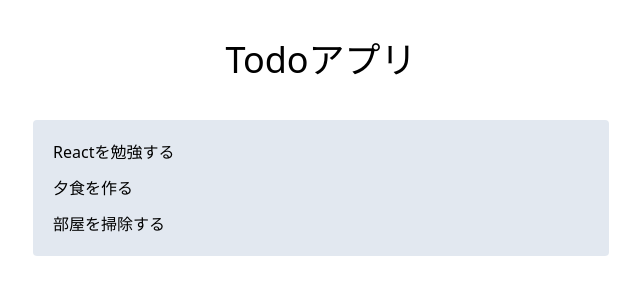
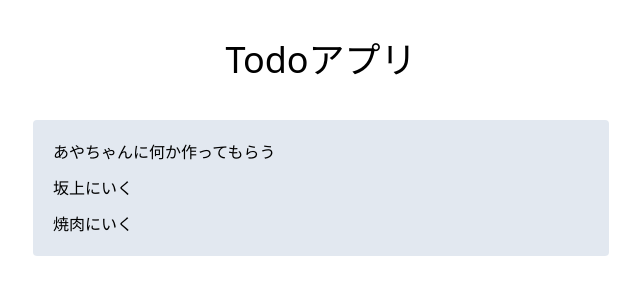
Before and after one commit to KeijiTokunaga/bun-sample-app, a React (Vite) app: page / in a window 1280 px wide. Shown: the top 300 px of the page, without its empty margins (319-959 px from the left). Built offline with nearby package versions, Linux system fonts and the light colour scheme.

Commit message:
やりたいことリスト更新

```diff
--- a/src/data/dummyTodoList.ts
+++ b/src/data/dummyTodoList.ts
@@ -3,17 +3,17 @@ import { Todo } from "../types/todo";
 export const dummyTodoList: Todo[] = [
   {
     id: 1,
-    title: "Reactを勉強する",
+    title: "あやちゃんに何か作ってもらう",
     completed: false,
   },
   {
     id: 2,
-    title: "夕食を作る",
+    title: "坂上にいく",
     completed: false,
   },
   {
     id: 3,
-    title: "部屋を掃除する",
+    title: "焼肉にいく",
     completed: true,
   },
 ];
```
